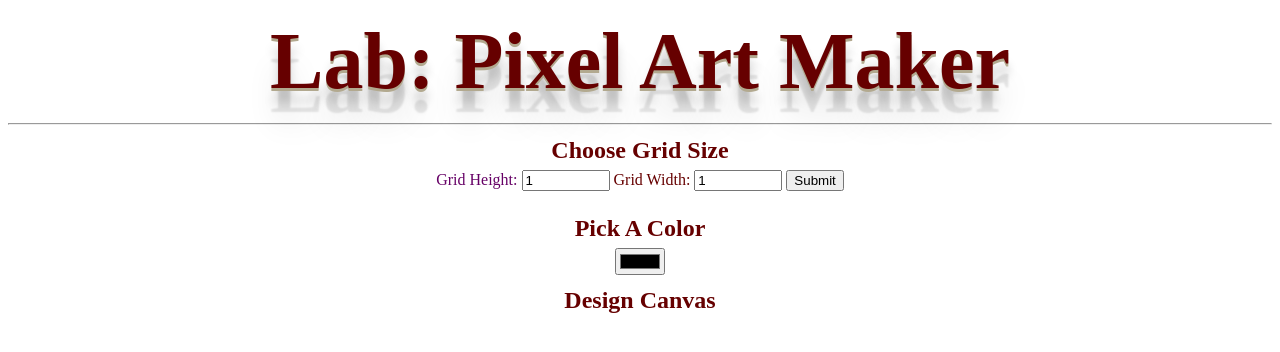
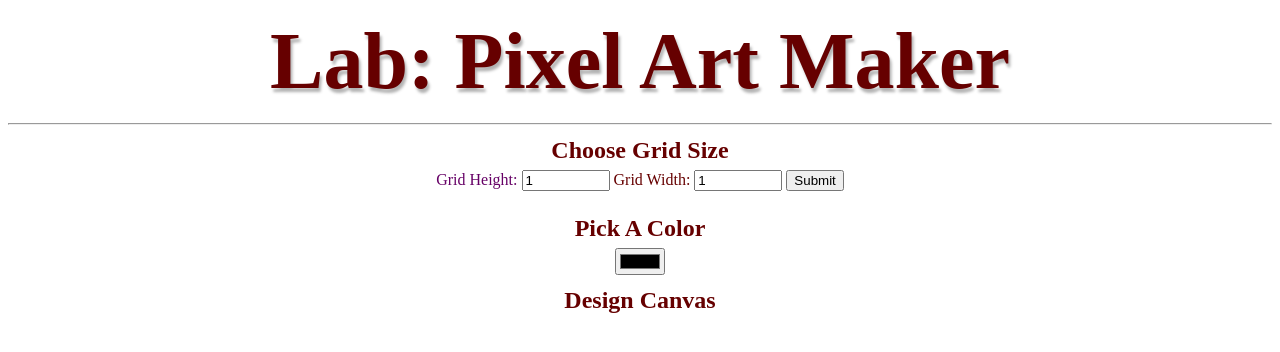
Before and after one commit to iamwilliam19/Pixel-Art-Maker, a plain HTML site: page index.html in a window 1280 px wide. Drawn offline with nearby package versions, Linux system fonts and the light colour scheme; a web font is replaced by a local one.

Commit message:
Update styles.css

```diff
--- a/styles.css
+++ b/styles.css
@@ -8,16 +8,13 @@ h1 {
 
     font-size: 80px;
     margin: 0.2em;
-    text-shadow: 0px 3px 0px #b2a98f,
-                 0px 14px 10px rgba(0,0,0,0.15),
-                 0px 24px 2px rgba(0,0,0,0.1),
-                 0px 34px 30px rgba(0,0,0,0.1);
-
+   text-shadow: 2px 4px 3px rgba(0,0,0,0.3);
 }
 
 
 h2 {
     margin: 1em 0 0.25em;
+
 }
 
 h2:first-of-type {
```
